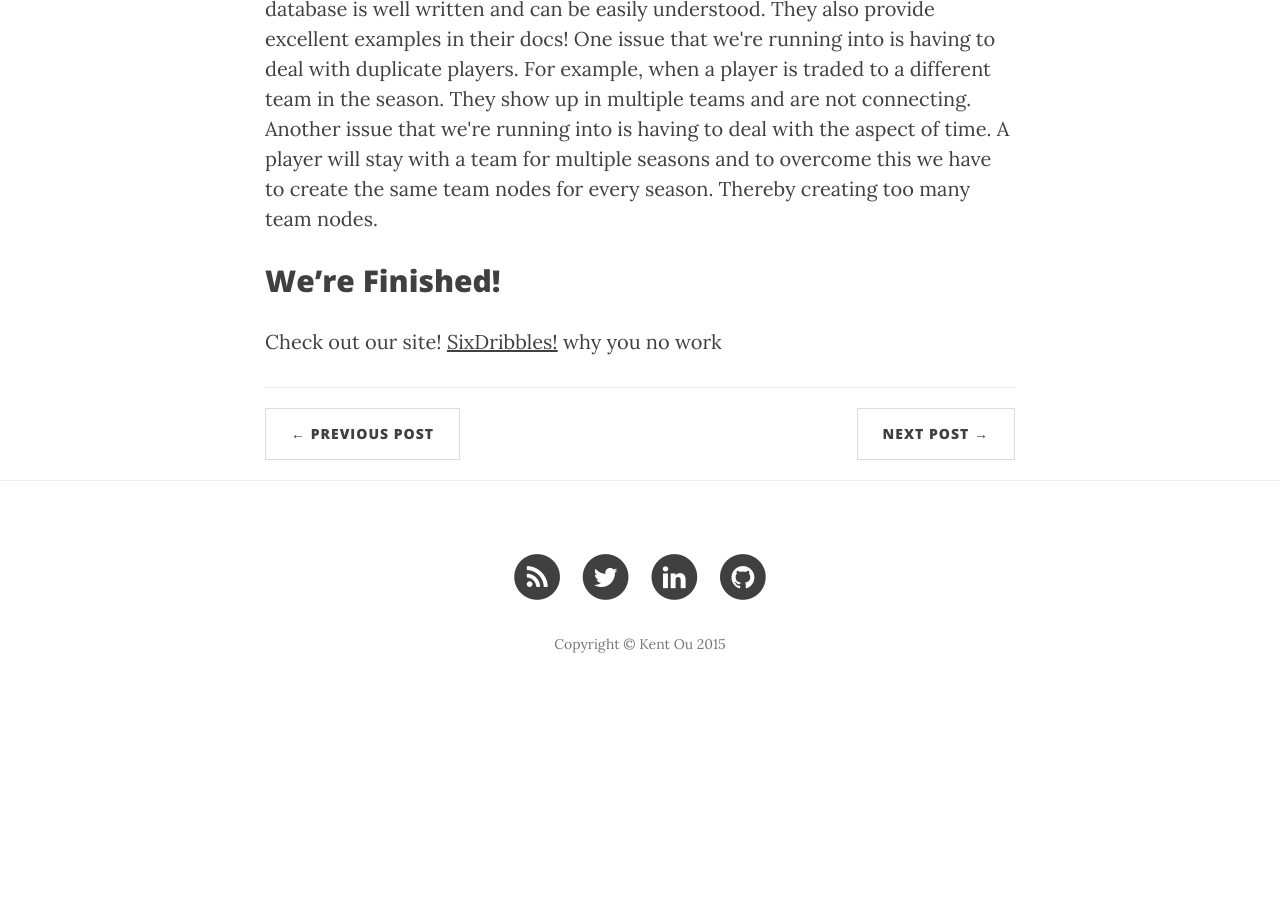
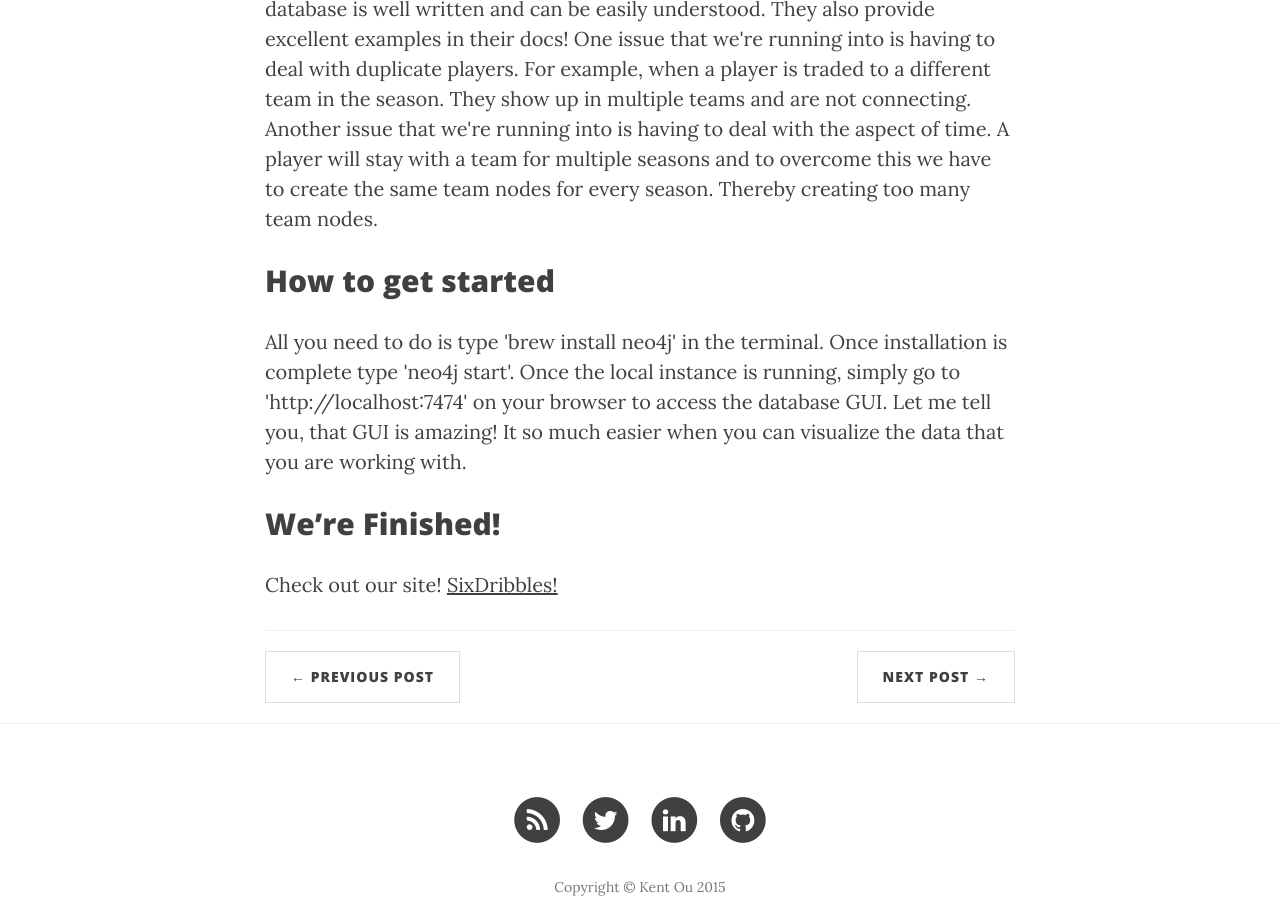
Before and after one commit to kent10ou/kent10ou.github.io, a Jekyll site: the page built from _posts/2015-08-07-Ballers-&&-Neo4j.md, in a window 1280 px wide and 900 px high, scrolled down 1042 px. Built offline with Jekyll 4.4.1, drawn with Linux system fonts in a browser that asks for light colours; nearby versions of some CDN libraries; comment, search, counter and statistics services are not loaded; before the commit the page ends 1762 px from its top, so only the background shows below that.

Commit message:
added nba jpg

```diff
--- a/_posts/2015-08-07-Ballers-&&-Neo4j.md
+++ b/_posts/2015-08-07-Ballers-&&-Neo4j.md
@@ -8,5 +9,11 @@ title: Ballers && Neo4j
 ## How we're using Neo4j
 <p>Neo4j is a graph database that allows you to create nodes and set relationships between the nodes. This style of storing data is perfect our project! By creating player nodes and team nodes, we are able to set relationships and connect the players to the teams that they play on. What's amazing about this graph database is that it includes a localhost browser that enables you to visualize your data as nodes and relationship. Another thing to note is that the syntax is somewhat similar to sql once you get used to it. The documentation for this database is well written and can be easily understood. They also provide excellent examples in their docs! One issue that we're running into is having to deal with duplicate players. For example, when a player is traded to a different team in the season. They show up in multiple teams and are not connecting. Another issue that we're running into is having to deal with the aspect of time. A player will stay with a team for multiple seasons and to overcome this we have to create the same team nodes for every season. Thereby creating too many team nodes.</p>
 
+## How to get started
+<p>All you need to do is type 'brew install neo4j' in the terminal. Once installation is complete type 'neo4j start'. Once the local instance is running, simply go to 'http://localhost:7474' on your browser to access the database GUI. Let me tell you, that GUI is amazing! It so much easier when you can visualize the data that you are working with.</p>
+
+
+
+
 ## We're Finished!
-<p>Check out our site! <a href='http://sixdribbles.com/'>SixDribbles!</a> why you no work</p>
+<p>Check out our site! <a href='http://sixdribbles.com/'>SixDribbles!</a></p>
```
Also changed, not shown: other parts of _posts/2015-08-07-Ballers-&&-Neo4j.md (+1 -0 lines), img/cranes.jpg (added), img/nba.jpg (added), img/san_francisco_bridge_side-wallpaper-1440x900.jpg (added).
